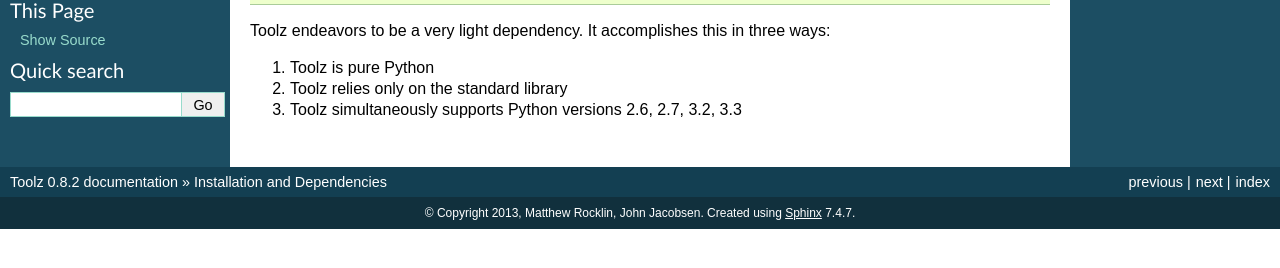
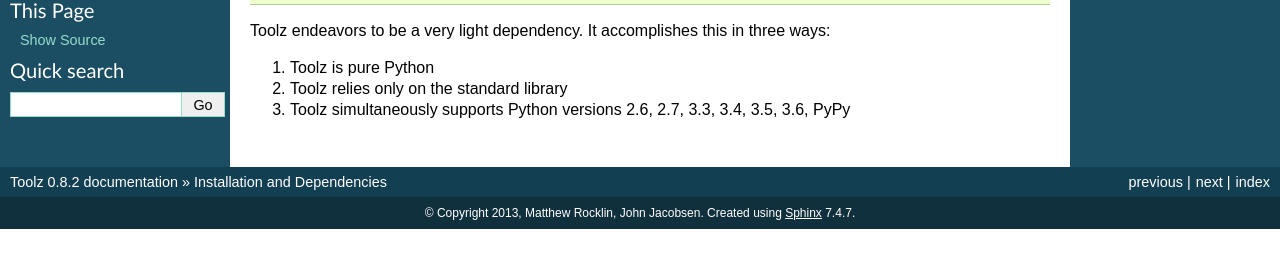
Before and after one commit to pytoolz/toolz, a Sphinx documentation site: the page built from doc/source/install.rst, in a window 1280 px wide. Shown: the part 153-421 px from the top of the page. Built offline with Sphinx 7.4.7, drawn with Linux system fonts in a browser that asks for light colours; the version number is read from the project's files by our own code.

Commit message:
Update list of supported versions.
Based on versions in Travis CI:

https://github.com/pytoolz/toolz/blob/21bf00cd9c79a4f17efeb3ce1f6e3e3398121cf5/.travis.yml#L4-L10

```diff
--- a/doc/source/install.rst
+++ b/doc/source/install.rst
@@ -11,4 +11,4 @@
 
 1.  Toolz is pure Python
 2.  Toolz relies only on the standard library
-3.  Toolz simultaneously supports Python versions 2.6, 2.7, 3.2, 3.3
+3.  Toolz simultaneously supports Python versions 2.6, 2.7, 3.3, 3.4, 3.5, 3.6, PyPy
```
